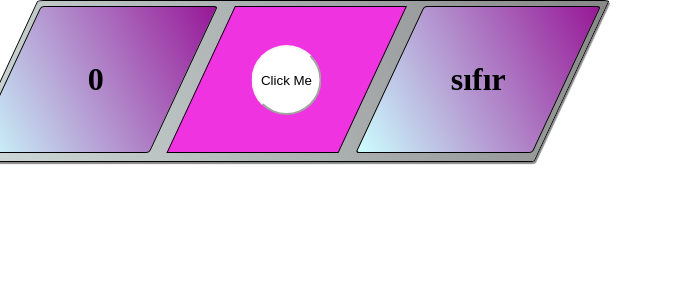
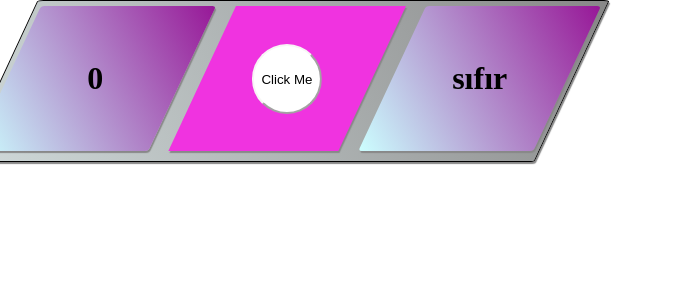
Before and after one commit to tylerfurgalack/Button-App, a React (Create React App) app: page / in a window 1280 px wide. Shown: the top 300 px of the page, without its empty margins (0-673 px from the left). Built offline with nearby package versions, Linux system fonts and the light colour scheme.

Commit message:
button disable on taget event

```diff
--- a/src/components/button.css
+++ b/src/components/button.css
@@ -14,8 +14,9 @@ background: linear-gradient(45deg, #d0dada,  #888888);
 .wordCountContainer{
   width: 175px;
   height: 145px;
-  border: 1px solid black;
+  border: px solid black;
   border-radius: 2%;
+  box-shadow: 2px 2px 1px #888888;
   display: flex;
   align-items: center;
   justify-content: center;
@@ -29,7 +30,8 @@ background: linear-gradient(45deg, #d0dada,  #888888);
 .buttonContainer{
   width: 170px;
   height: 145px;
-  border: 1px solid black;
+  border: px solid black;
+  box-shadow: 2px 2px 1px #888888;
   display: flex;
   align-items: center;
   justify-content: center;
--- a/src/components/button.js
+++ b/src/components/button.js
@@ -7,17 +7,21 @@ const Button = () => {
   return (
     <div className="container">
       <div className="wordCountContainer">
-      <h1 className="wordCountText">{count}</h1>
+        <h1 className="wordCountText">{count}</h1>
       </div>
-      <div className="buttonContainer" >
-        <button className="button" onClick={() => setCount(count + 1)}>
+      <div className="buttonContainer">
+        <button
+          className="button"
+          onClick={() => setCount(count + 1)}
+          disabled={count === 31}
+        >
           Click Me
         </button>
       </div>
       <div className="wordCountContainer">
-      <h1 className="wordCountText">
-        <WordCounter count={count} />
-      </h1>
+        <h1 className="wordCountText">
+          <WordCounter count={count} />
+        </h1>
       </div>
     </div>
   );
--- a/src/components/wordCounter.js
+++ b/src/components/wordCounter.js
@@ -41,7 +41,7 @@ function WordCounter(props) {
   }
   return text;
 } else if (props.count > numArry.length) {
-  return text = 'Boşum';
+  return text = 'Boşalmak';
 }
 }
 export default WordCounter;
```
